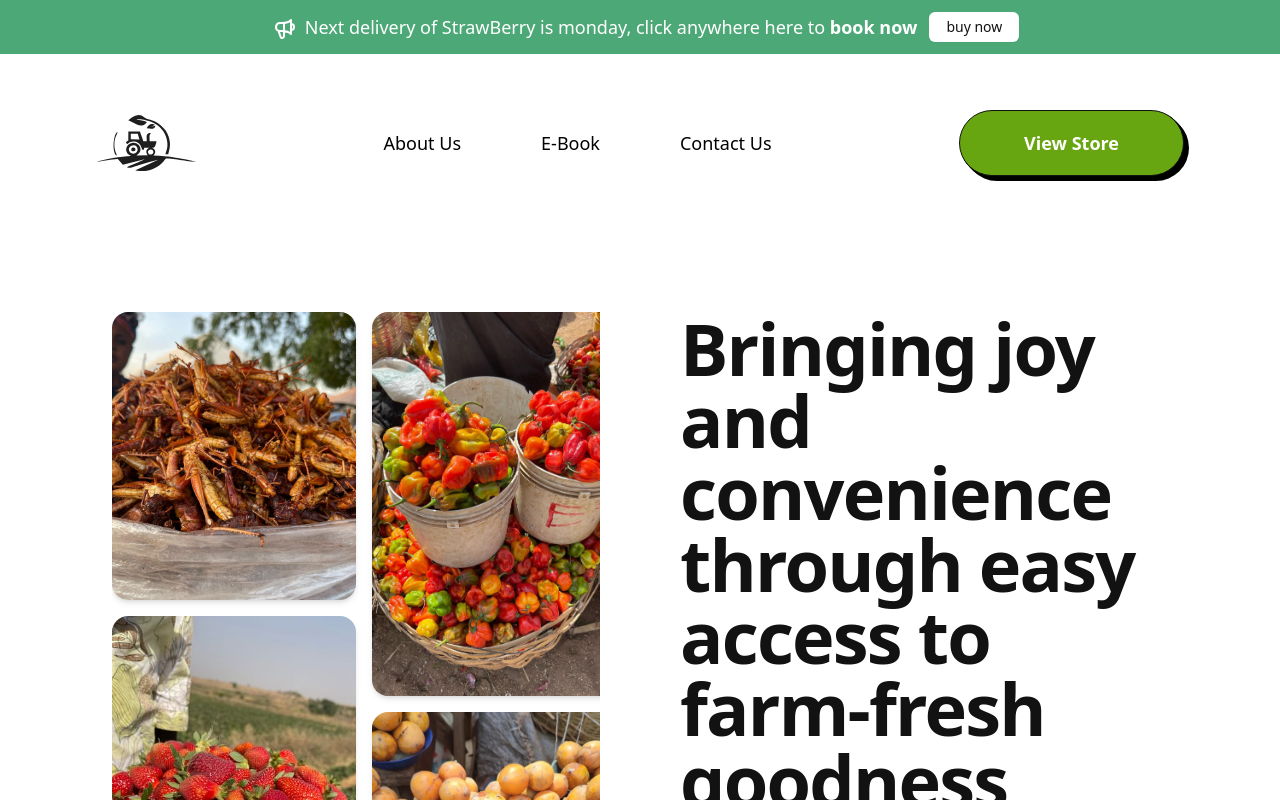
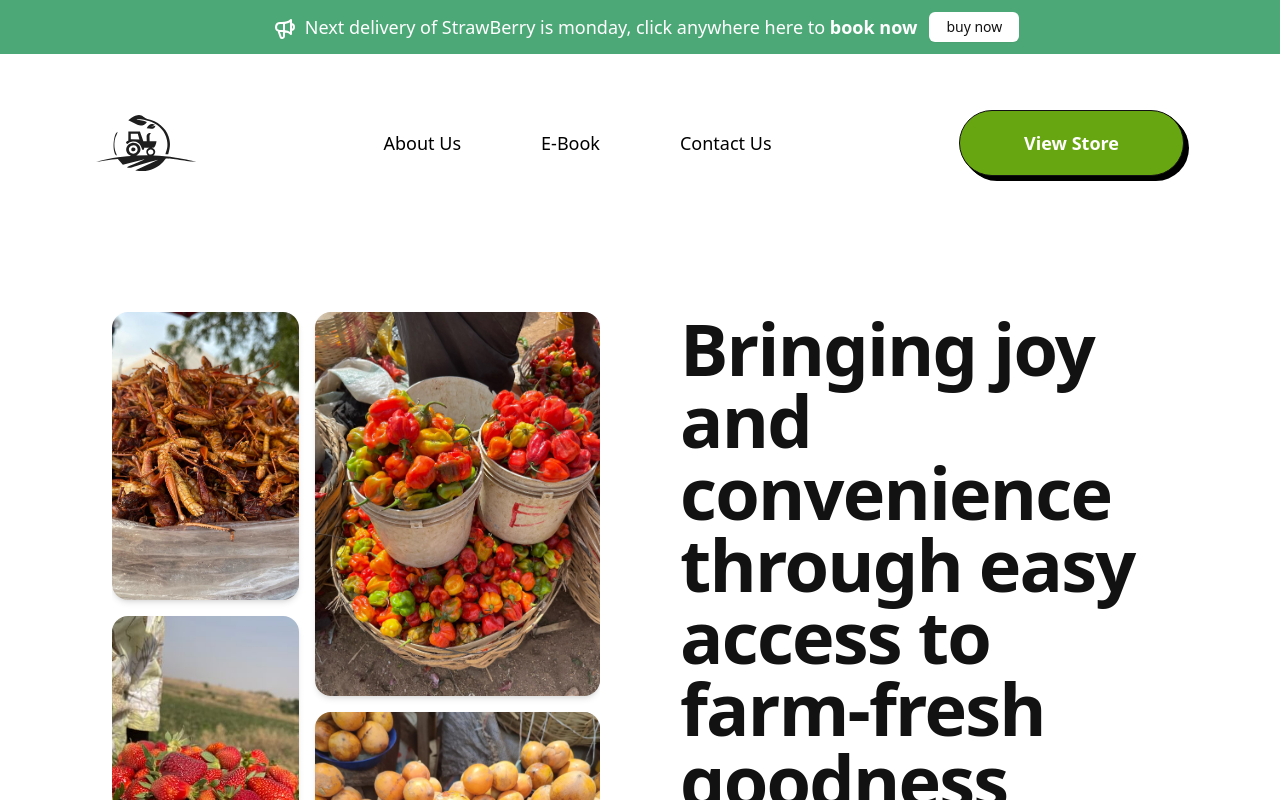
Before and after one commit to jonathan-ikpen/clementinas, a Next.js app: page /about in a window 1280 px wide. Shown: the top 800 px of the page. Built offline with nearby package versions, Linux system fonts and the light colour scheme; what tailwindcss-animated would draw is missing.

Commit message:
fix: about page image gallery and spacing

```diff
--- a/app/about/_components/section-gallery-row.tsx
+++ b/app/about/_components/section-gallery-row.tsx
@@ -7,9 +7,9 @@ import Image4 from "@/public/about-us/cherry.jpeg";
 const SectionGalleryeRow = () => {
   return (
     <section className="section-with-small-py">
-      <div className="container h-[800px] lg:h-[550px]  mx-auto px-4 grid grid-cols-1 lg:grid-cols-2 gap-20">
-        <div className="row overflow-hidden flex flex-col flex-wrap gap-4">
-          <div className="column flex-[50%] max-w-[50%]">
+      <div className="container mx-auto px-4 flex flex-col md:flex-row gap-20">
+        <div className="frow md:flex-[50%] overflow-hidden w-full flex flex-wrap gap-4">
+          <div className="fcolumn flex-[20%]">
             <div className=" h-72 overflow-hidden rounded-2xl shadow-md">
               <Image
                 src={Image2}
@@ -25,7 +25,7 @@ const SectionGalleryeRow = () => {
               />
             </div>
           </div>
-          <div className="column flex-[50%] max-w-[50%]">
+          <div className="fcolumn flex-[40%]">
             <div className="h-96 overflow-hidden rounded-2xl shadow-md">
               <Image
                 src={Image1}
@@ -42,7 +42,7 @@ const SectionGalleryeRow = () => {
             </div>
           </div>
         </div>
-        <div className="flex flex-col gap-10 justify-center">
+        <div className="md:flex-[50%] flex flex-col gap-10 justify-center">
           <h2 className="heading-1 font-bold mb-6">
             Bringing joy and convenience through easy access to farm-fresh
             goodness
--- a/app/about/_components/section-image-rows.tsx
+++ b/app/about/_components/section-image-rows.tsx
@@ -39,7 +39,7 @@ const SectionImageRows = () => {
             </p>
           </div>
         </div>
-        <div className="grid grid-cols-1 mt-20 md:grid-cols-2 gap-20 md:items-stretch">
+        <div className="grid grid-cols-1 mt-10 md:mt-20 md:grid-cols-2 gap-20 md:items-stretch">
           <div className="flex flex-col order-2 md:order-1 gap-10 justify-between">
             <h2 className="heading-1">Our Mision</h2>
             <p className="paragraph-1">
```
